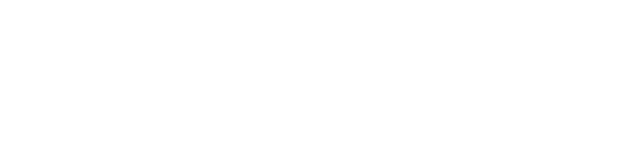
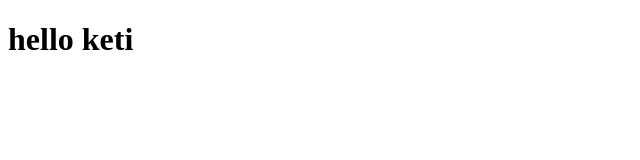
Before and after one commit to ketiavlokhashvili-ai/test-01, a plain HTML site: page index.html in a window 1280 px wide. Shown: the whole page, without its empty margins (0-640 px from the left). Drawn offline with Linux system fonts and the light colour scheme.

Commit message:
Update index.html

```diff
--- a/index.html
+++ b/index.html
@@ -6,6 +6,6 @@
     <title>Document</title>
   </head>
   <body>
-    <h1></h1>
+    <h1>hello keti</h1>
   </body>
 </html>
```
